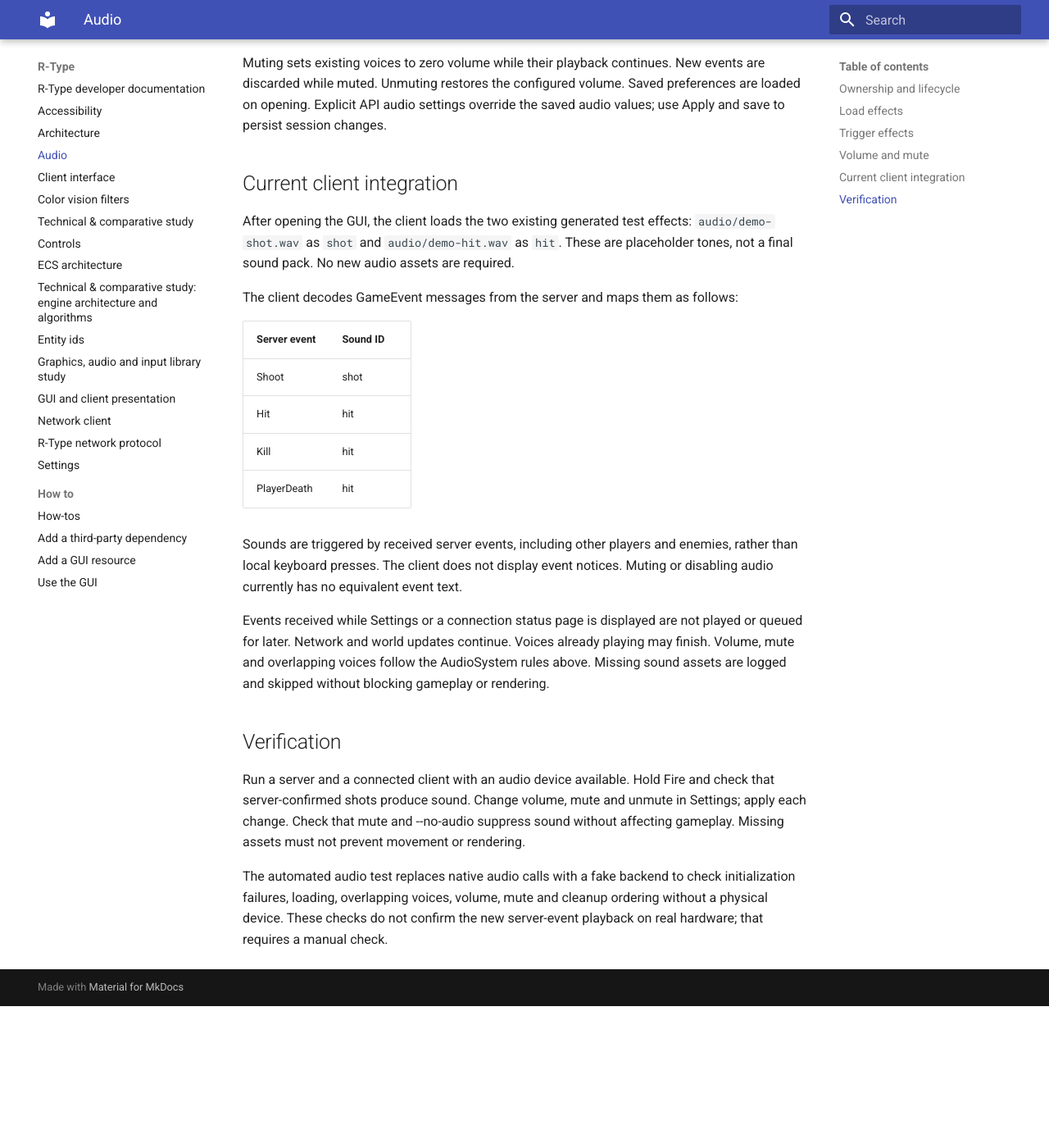
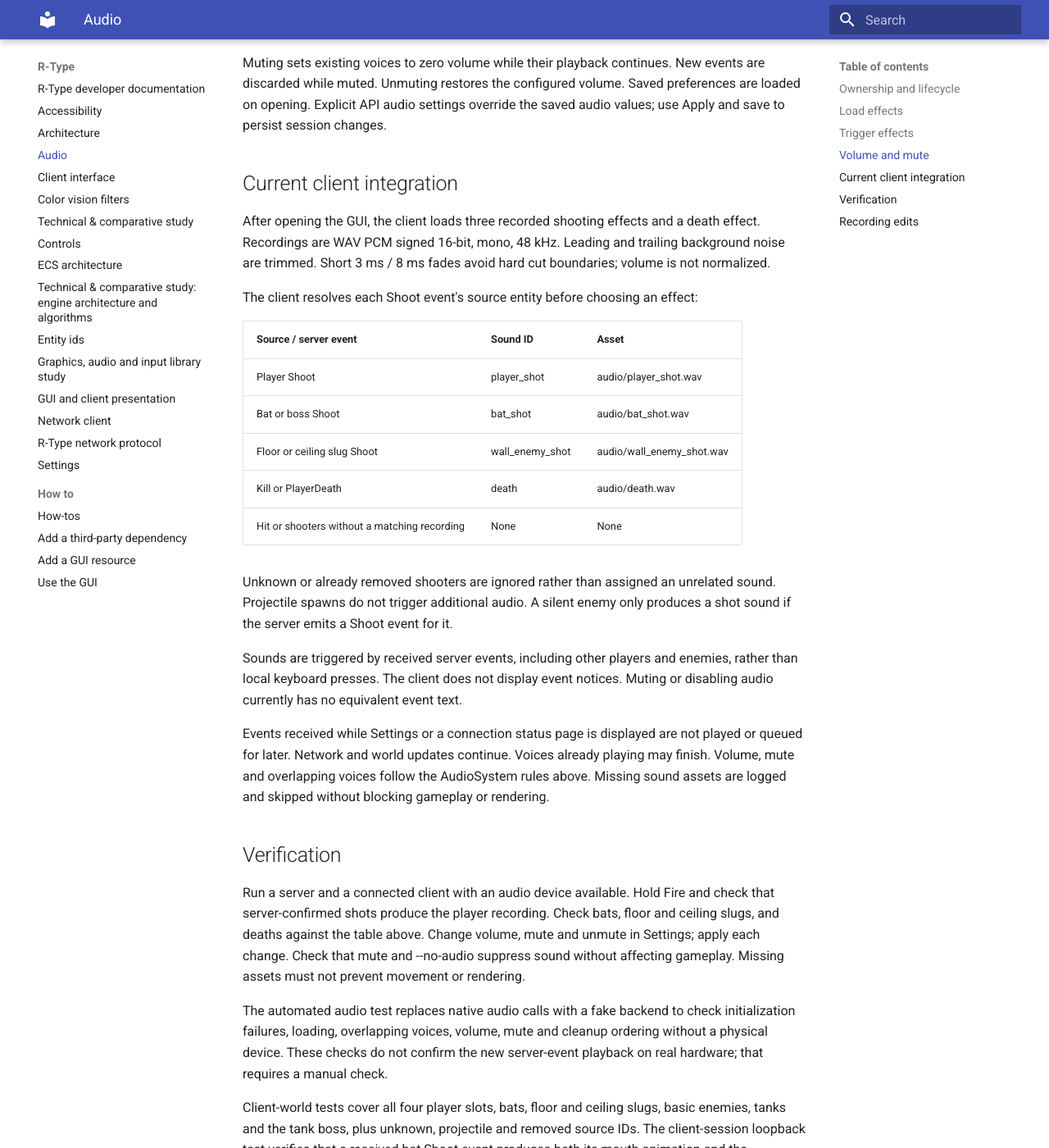
Before and after one commit to ChifuyuOnWish/R-Type, an MkDocs documentation site: the page built from docs/audio.md, in a window 1280 px wide and 1400 px high, scrolled down 1439 px. Shown: the whole window at 82% size. Built offline with MkDocs 1.6.1 and Material for MkDocs 9.7.7, drawn with Linux system fonts in a browser that asks for light colours; before the commit the page ends 2666 px from its top, so only the background shows below that; some of the changed text lies outside the part shown.

Commit message:
feat(client): integrate recorded gameplay sounds and improve projectile visibility (#124)

````diff
--- a/docs/audio.md
+++ b/docs/audio.md
@@ -17,7 +17,7 @@ Load effects after opening the GUI:
 
 ```cpp
 if (gui.isAudioAvailable() &&
-    !gui.audio().loadSound("shot", "audio/demo-shot.wav")) {
+    !gui.audio().loadSound("player_shot", "audio/player_shot.wav")) {
     std::cerr << gui.audio().getLastError() << '\n';
 }
 ```
@@ -33,7 +33,7 @@ The caller can report the problem and continue without that effect.
 ## Trigger effects
 
 ```cpp
-const std::array<rtype::gui::SoundEvent, 1> events{{{"shot"}}};
+const std::array<rtype::gui::SoundEvent, 1> events{{{"player_shot"}}};
 gui.playAudio(events);
 ```
 
@@ -68,18 +68,23 @@ the saved audio values; use Apply and save to persist session changes.
 
 ## Current client integration
 
-After opening the GUI, the client loads the two existing generated test effects:
-`audio/demo-shot.wav` as `shot` and `audio/demo-hit.wav` as `hit`. These are
-placeholder tones, not a final sound pack. No new audio assets are required.
+After opening the GUI, the client loads three recorded shooting effects and a death effect. Recordings are WAV PCM signed 16-bit, mono,
+48 kHz. Leading and trailing background noise are trimmed. Short 3 ms / 8 ms fades
+avoid hard cut boundaries; volume is not normalized.
 
-The client decodes GameEvent messages from the server and maps them as follows:
+The client resolves each Shoot event's source entity before choosing an effect:
 
-| Server event | Sound ID |
-|--------------|----------|
-| Shoot | shot |
-| Hit | hit |
-| Kill | hit |
-| PlayerDeath | hit |
+| Source / server event | Sound ID | Asset |
+|---|---|---|
+| Player Shoot | player_shot | audio/player_shot.wav |
+| Bat or boss Shoot | bat_shot | audio/bat_shot.wav |
+| Floor or ceiling slug Shoot | wall_enemy_shot | audio/wall_enemy_shot.wav |
+| Kill or PlayerDeath | death | audio/death.wav |
+| Hit or shooters without a matching recording | None | None |
+
+Unknown or already removed shooters are ignored rather than assigned an unrelated
+sound. Projectile spawns do not trigger additional audio. A silent enemy only
+produces a shot sound if the server emits a Shoot event for it.
 
 Sounds are triggered by received server events, including other players and
 enemies, rather than local keyboard presses. The client does not display event
@@ -94,10 +99,28 @@ blocking gameplay or rendering.
 ## Verification
 
 Run a server and a connected client with an audio device available. Hold Fire
-and check that server-confirmed shots produce sound. Change volume, mute and
+and check that server-confirmed shots produce the player recording. Check bats,
+floor and ceiling slugs, and deaths against the table above. Change volume, mute and
 unmute in Settings; apply each change. Check that mute and --no-audio suppress sound without affecting gameplay. Missing assets must not prevent movement or rendering.
 
 The automated audio test replaces native audio calls with a fake backend to
 check initialization failures, loading, overlapping voices, volume, mute and
 cleanup ordering without a physical device. These checks do not confirm the
 new server-event playback on real hardware; that requires a manual check.
+
+Client-world tests cover all four player slots, bats, floor and ceiling slugs,
+basic enemies, tanks and the tank boss, plus unknown, projectile and removed
+source IDs. The client-session loopback test verifies that a received bat Shoot
+event produces both its mouth animation and the `bat_shot` sound event.
+
+## Recording edits
+
+| Supplied recording | Output | Source interval (seconds) |
+|---|---|---|
+| plane_shot.m4a | player_shot.wav | 1.065 to 1.640 |
+| ceuxquisontsurlesmurs.m4a | bat_shot.wav | 0.735 to 1.480 |
+| lesautreslà.m4a | wall_enemy_shot.wav | 0.663 to 1.090 |
+| ceuxquivole.m4a | death.wav | 0.770 to 0.930 |
+
+The old generated tones are removed. Death audio uses Kill and PlayerDeath
+events only, so a preceding Hit or EntityDestroy does not play it twice.
````
Also changed, not shown: assets/README.md (+7 -4 lines), docs/gui.md (+10 -3 lines), docs/how-to/add-gui-resource.md (+3 -3 lines), 14 other files.
